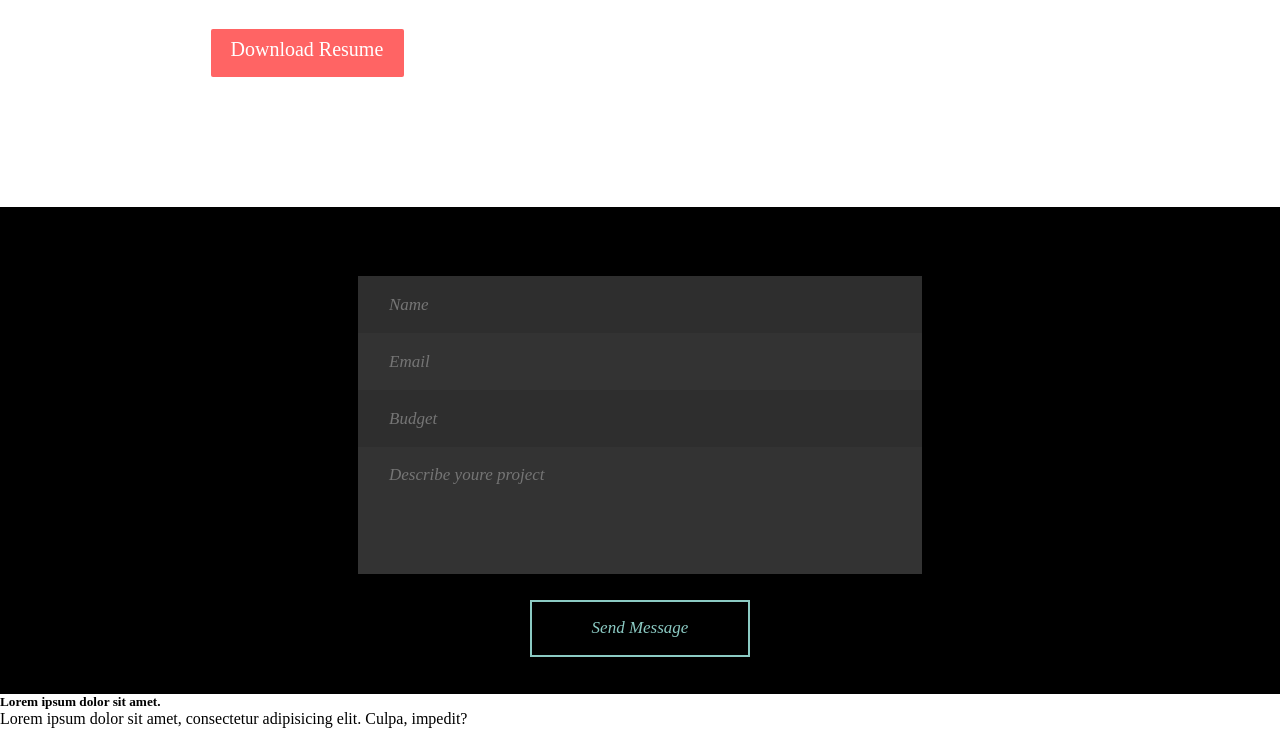
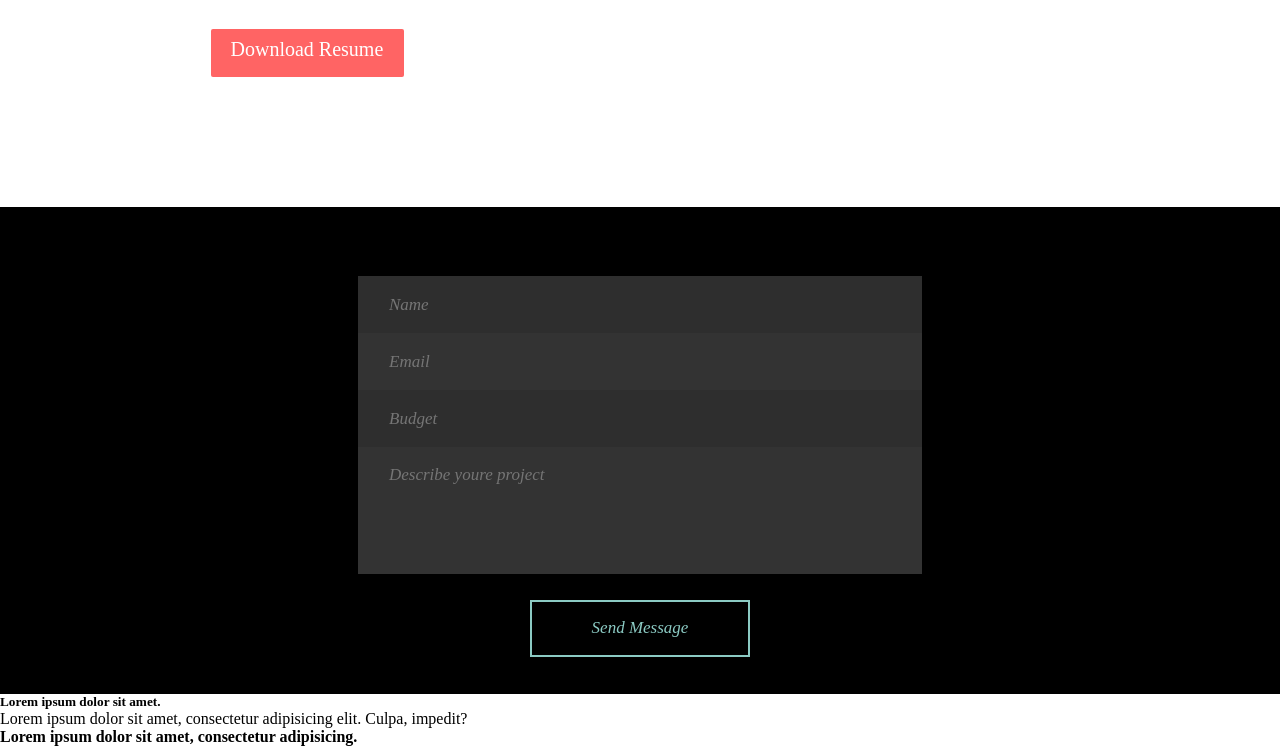
Before and after one commit to denad23/John, a plain HTML site: page index.html in a window 1280 px wide. Shown: the part 589-1335 px from the top of the page. Drawn offline with Linux system fonts and the light colour scheme.

Commit message:
change acc

```diff
--- a/index.html
+++ b/index.html
@@ -162,7 +162,7 @@
 <footer>
 	<h5>Lorem ipsum dolor sit amet.</h5>
 	<p>Lorem ipsum dolor sit amet, consectetur adipisicing elit. Culpa, impedit?</p>
-
+	<h4>Lorem ipsum dolor sit amet, consectetur adipisicing.</h4>
 
 </footer>
 </body>
```
